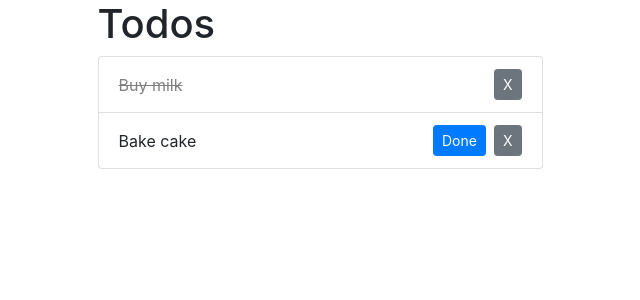
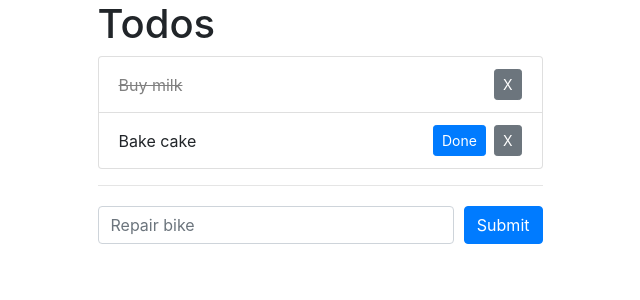
Before and after one commit to mxab/ng-todo-app, an Angular app: page / in a window 1280 px wide. Shown: the top 300 px of the page, without its empty margins (320-960 px from the left). Built offline with nearby package versions, Linux system fonts and the light colour scheme; data requests are answered from the project's data file.

Commit message:
create new todo

```diff
--- a/src/app/todos.service.ts
+++ b/src/app/todos.service.ts
@@ -24,4 +24,11 @@ export class TodosService {
   remove(id: number): Observable<Todo> {
     return this.http.delete<Todo>(`${this.TODOS_ENDPOINT}/${id}`);
   }
+
+  create(data: { title: string }): Observable<Todo> {
+    return this.http.post<Todo>(this.TODOS_ENDPOINT, {
+      title: data.title,
+      done: false,
+    });
+  }
 }
--- a/src/app/todos/todos.component.html
+++ b/src/app/todos/todos.component.html
@@ -37,6 +37,29 @@
         [ngTemplateOutlet]="loading"
         *ngIf="todosState.loading"
       ></ng-container>
+
+      <hr />
+      <div>
+        <form [formGroup]="newTodoFormGroup" (ngSubmit)="create()">
+          <div class="form-row align-items-center">
+            <div class="col my-1">
+              <label class="sr-only" for="title">Title</label>
+              <div>
+                <input
+                  formControlName="title"
+                  type="text"
+                  class="form-control mb-2 mr-sm-2"
+                  id="title"
+                  placeholder="Repair bike"
+                />
+              </div>
+            </div>
+            <div class="col-auto my-1">
+              <button type="submit" class="btn btn-primary mb-2">Submit</button>
+            </div>
+          </div>
+        </form>
+      </div>
     </div>
   </div>
 </div>
--- a/src/app/todos/todos.component.ts
+++ b/src/app/todos/todos.component.ts
@@ -3,6 +3,7 @@ import { TodosService } from '../todos.service';
 import { catchError, map, startWith, switchMap } from 'rxjs/operators';
 import { BehaviorSubject, Observable, of } from 'rxjs';
 import { Todo } from '../todos';
+import { FormBuilder, Validators } from '@angular/forms';
 
 @Component({
   selector: 'app-todos',
@@ -44,7 +45,14 @@ export class TodosComponent implements OnInit {
     })
   );
 
-  constructor(private readonly todosService: TodosService) {}
+  newTodoFormGroup = this.fb.group({
+    title: this.fb.control('', Validators.required),
+  });
+
+  constructor(
+    private readonly todosService: TodosService,
+    private readonly fb: FormBuilder
+  ) {}
 
   ngOnInit(): void {}
 
@@ -65,4 +73,18 @@ export class TodosComponent implements OnInit {
         this.load$.next();
       });
   }
+
+  create(): void {
+    if (this.newTodoFormGroup.invalid) {
+      return;
+    }
+    const newTodo = this.newTodoFormGroup.value;
+    this.todosService
+      .create(newTodo)
+      .toPromise()
+      .then(() => {
+        this.newTodoFormGroup.reset();
+        this.load$.next();
+      });
+  }
 }
```
Also changed, not shown: src/app/app.module.ts (+7 -1 lines).
